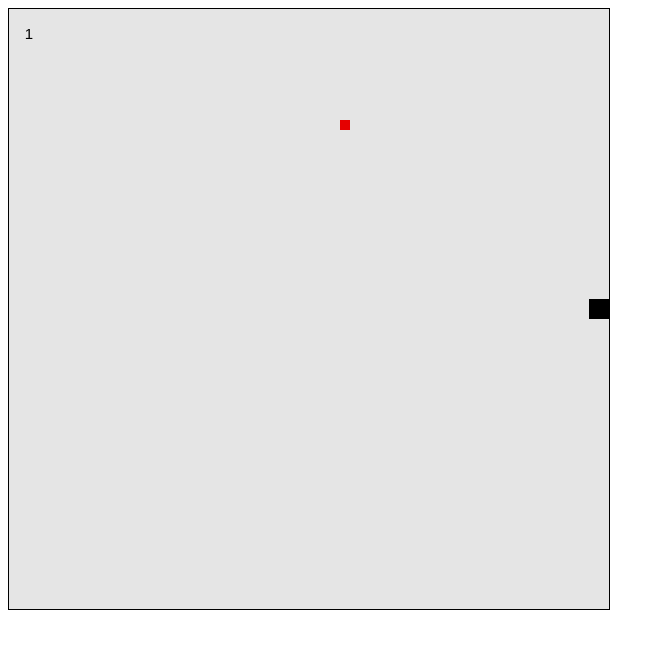
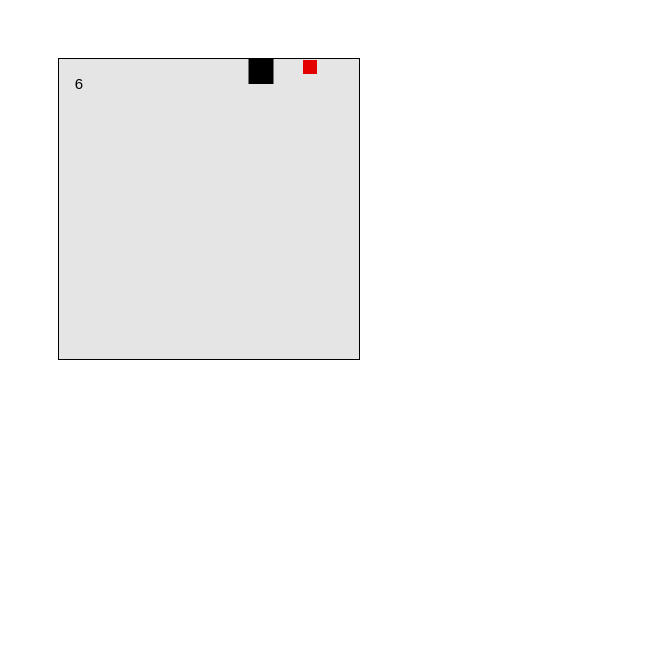
Before and after one commit to BlockSpaceVictor/SnakeGame, a plain HTML site: page index.html in a window 1280 px wide. Shown: the whole page, without its empty margins (0-665 px from the left). Drawn offline with Linux system fonts and the light colour scheme.

Commit message:
added neural net and matrix stuff

```diff
--- a/index.html
+++ b/index.html
@@ -7,11 +7,14 @@
     <style>
       #gameScreen {
         border: 1px solid black;
+        margin-left: 50px;
+        margin-top: 50px;
       }
+
     </style>
 </head>
 <body>
-	<canvas id="gameScreen" width="600" height="600"></canvas>
+	<canvas id="gameScreen" width="300" height="300"></canvas>
 
 	<script src="/src/index.js" type="module"></script>
 </body>
--- a/src/food.js
+++ b/src/food.js
@@ -2,8 +2,9 @@ export default class Food {
 
 
 	constructor(game){
-		this.width = 10;
-		this.height = 10;
+		this.size = this.getRandomInt(10, 30);
+		this.width = this.size;
+		this.height = this.size;
 		this.gameWidth = game.gameWidth;
 		this.gameHeight = game.gameHeight;
 		this.position = {
--- a/src/game.js
+++ b/src/game.js
@@ -1,14 +1,18 @@
 import Head from "/src/head.js";
 import InputHandler from "/src/input.js";
 import Food from "/src/food.js";
+import Matrix from "/src/matrix.js";
+import NeuralNetwork from "/src/neuralnet.js";
 
 export default class Game {
 
-	constructor(gameWidth, gameHeight){
+	constructor(gameWidth, gameHeight, nn){
+		this.nn = nn;
 		this.gameWidth = gameWidth;
 		this.gameHeight = gameHeight;
 		this.score = 0;
 		this.foodObjects = [];
+		this.OUTPUT_THRESHOLD = 0.2;
 
 		this.head = new Head(this);
 		new InputHandler(this.head, this);
@@ -21,6 +25,46 @@ export default class Game {
 	}
 
 	update(deltaTime){
+
+		// neural net activity:
+		// predict:
+		var x = this.head.position.x + this.head.width / 2;
+
+		var y = this.head.position.y + this.head.height / 2;
+
+		var fx = this.foodObjects[0].position.x + this.foodObjects[0].width / 2;
+
+		var fy = this.foodObjects[0].position.y + this.foodObjects[0].height / 2;
+
+
+		let outputs = this.nn.feedForward(this.normalize([x,y,fx,fy])).data;
+		//console.log("outputs: " + outputs);
+		//console.log("output 0: " + outputs[0][0]);
+		//console.log("output 1: " + outputs[0][1]);
+
+		// move head based on nn output:
+		if(outputs[0][0] <= 0.2){
+			this.head.moveLeft();
+			//console.log("the left case!");
+		} else if(outputs[0][0] >= (1 - 0.2)){
+			this.head.moveRight();
+			//console.log("the right case!");
+		} else {
+			//
+			//console.log("hit the else case for output 0");
+		}
+
+		if(outputs[0][1] <= 0.2){
+			this.head.moveUp();
+			//console.log("the up case!");
+		} else if (outputs[0][1] >= (1 - 0.2)){
+			this.head.moveDown();
+			//console.log("the down case!");
+		} else {
+			//
+			//console.log("hit the else case for output 1");
+		}
+
 		this.head.update(deltaTime);
 		this.foodObjects.forEach(object => object.update(deltaTime));
 		this.foodObjects = this.foodObjects.filter(object => !object.markedForDeletion);
@@ -28,6 +72,7 @@ export default class Game {
 			this.food = new Food(this);
 			this.foodObjects = [this.food];
 		}
+
 	}
 
 	draw(ctx){
@@ -43,4 +88,20 @@ export default class Game {
       	ctx.textAlign = "center";
       	ctx.fillText(this.score, 20, 30);
 	}
+
+	normalize(inputs){
+		var x = inputs[0];
+		var y = inputs[1];
+		var fx = inputs[2];
+		var fy = inputs[3];
+
+
+		var xnorm = x / this.gameWidth;
+		var ynorm = y / this.gameHeight;
+		var fxnorm = fx / this.gameWidth;
+		var fynorm = fy / this.gameHeight;
+
+
+		return [xnorm, ynorm, fxnorm, fynorm];
+	}
 }
--- a/src/head.js
+++ b/src/head.js
@@ -5,10 +5,10 @@ export default class Head {
 
 	constructor(game){
 		this.game = game;
-		this.width = 20;
-		this.height = 20;
-		this.maxSpeed = 2;
-		this.speed =2;
+		this.width = 25;
+		this.height = 25;
+		this.maxSpeed = 4;
+		this.speed =0;
 		this.updown = 0;
 		this.gameWidth = game.gameWidth;
 		this.gameHeight = game.gameHeight;
@@ -21,7 +21,6 @@ export default class Head {
 	update(deltaTime){
 		this.position.x += this.speed;
 		this.position.y += this.updown;
-		console.log(this.position.x, this.position.y);
 
 		//edge collisions:
 		if (this.position.x < 0) this.position.x = 0;
--- a/src/index.js
+++ b/src/index.js
@@ -1,12 +1,100 @@
 import Game from "./game.js";
+import Matrix from "./matrix.js";
+import NeuralNetwork from "./neuralnet.js";
 
 let canvas = document.getElementById("gameScreen");
 let ctx = canvas.getContext("2d");
 
-const GAME_WIDTH = 600;
-const GMAME_HEIGHT = 600;
+//constants:
+const GAME_WIDTH = 300;
+const GMAME_HEIGHT = 300;
 
-let game = new Game(GAME_WIDTH, GMAME_HEIGHT);
+//neural net paramaters:
+const AUTOMATION_ON = true;  // enable the neural network and let it take over the game
+const NUM_INPUTS = 4;
+const NUM_HIDDEN = 20;
+const NUM_OUTPUTS = 2;
+const NUM_SAMPLES = 100000;
+const OUTPUT_THRESHOLD = 0.05;
+
+
+//set up neural network
+let nn;
+
+if(AUTOMATION_ON){
+	nn = new NeuralNetwork(NUM_INPUTS, NUM_HIDDEN, NUM_OUTPUTS);
+
+	//train network:
+	for(let i = 0; i < NUM_SAMPLES; i++){
+
+		/*
+		x = head.x (center)
+		y = head.y
+		fx = food.x
+		fy = food.y
+		*/
+
+		let x = Math.floor(Math.random()* GAME_WIDTH);
+		let y = Math.floor(Math.random()* GMAME_HEIGHT);
+		let fx = Math.floor(Math.random()* GAME_WIDTH);
+		let fy = Math.floor(Math.random()* GMAME_HEIGHT);
+
+		var output;
+
+		if(fx > x && fy > y){
+			output = [1,1]; //right down
+		} else if (fx > x && fy < y){
+			output = [1,0]; //right up
+		} else if (fx < x && fy > y){
+			output = [0,1]; // left
+		} else if (fx < x && fy <y){
+			output = [0,0]; //left up
+		} else if (fx == x && fy > y){
+			output = [0.5,1];
+		} else if (fx == x && fy < y){
+			output = [0.5,0];
+		} else if (fx > x && fy == y){
+			output = [1, 0.5];
+		} else {
+			output = [0,0.5];
+		}
+
+		nn.train(normalize([x,y,fx,fy]), output);
+	}
+
+	//test network:
+	console.log("Neural Network Stats:");
+	console.log("Input Layer: " + NUM_INPUTS);
+	console.log("Hidden Layers: " + NUM_HIDDEN);
+	console.log("Number of training iterations: " + NUM_SAMPLES);
+	console.log("Testing Network Performance on random samples: ");
+	console.log(" fx > x && fy > y expected result: [1,1]: " + nn.feedForward(normalize([20 ,50, 50, 100])).data);
+	console.log(" fx > x && fy < y expected result: [1,0]: " + nn.feedForward(normalize([20 ,200, 50, 80])).data);
+	console.log(" fx < x && fy > y expected result: [0,1]: " + nn.feedForward(normalize([300 ,150, 130, 350])).data);
+	console.log(" fx < x && fy < y expected result: [0,0]: " + nn.feedForward(normalize([400 ,200, 50, 50])).data);
+
+	console.log(" fx == x && fy > y expected result: [0.5,1]: " + nn.feedForward(normalize([50 ,50, 50, 100])).data);
+	console.log(" fx == x && fy < y expected result: [0.5,0]: " + nn.feedForward(normalize([100 ,200, 100, 80])).data);
+	console.log(" fx > x && fy == y expected result: [1,0.5]: " + nn.feedForward(normalize([70 ,150, 300, 150])).data);
+	console.log(" fx < x && fy == y expected result: [0,0.5]: " + nn.feedForward(normalize([400 ,200, 50, 200])).data);
+}
+
+function normalize(inputs){
+	var x = inputs[0];
+	var y = inputs[1];
+	var fx = inputs[2];
+	var fy = inputs[3];
+
+	var xnorm = x / GAME_WIDTH;
+	var ynorm = y / GMAME_HEIGHT;
+	var fxnorm = fx / GAME_WIDTH;
+	var fynorm = fy / GMAME_HEIGHT;
+
+
+	return [xnorm, ynorm, fxnorm, fynorm];
+}
+
+let game = new Game(GAME_WIDTH, GMAME_HEIGHT, nn);
 
 let lastTime = 0;
 game.start();
--- /dev/null
+++ b/src/matrix.js
@@ -0,0 +1,135 @@
+
+export default class Matrix {
+
+
+    constructor(rows, cols, data = []) {
+        this._rows = rows;
+        this._cols = cols;
+        this._data = data;
+
+        // initialise with zeroes if no data provided
+        if (data == null || data.length == 0) {
+            this._data = [];
+            for (let i = 0; i < this._rows; i++) {
+                this._data[i] = [];
+                for (let j = 0; j < this._cols; j++) {
+                    this._data[i][j] = 0;
+                }
+            }
+        } else {
+            // check data integrity
+            if (data.length != rows || data[0].length != cols) {
+                throw new Error("Incorrect data dimensions!");
+            }
+        }
+    }
+
+    get rows() {
+        return this._rows;
+    }
+
+    get cols() {
+        return this._cols;
+    }
+
+    get data() {
+        return this._data;
+    }
+
+    // add two matrices
+    static add(m0, m1) {
+        Matrix.checkDimensions(m0, m1);
+        let m = new Matrix(m0.rows, m0.cols);
+        for (let i = 0; i < m.rows; i++) {
+            for (let j = 0; j < m.cols; j++) {
+                m.data[i][j] = m0.data[i][j] + m1.data[i][j];
+            }
+        }
+        return m;
+    }
+
+    // check matrices have the same dimensions
+    static checkDimensions(m0, m1) {
+        if (m0.rows != m1.rows || m0.cols != m1.cols) {
+            throw new Error("Matrices are of different dimensions!");
+        }
+    }
+
+    // convert array to a one-rowed matrix
+    static convertFromArray(arr) {
+        return new Matrix(1, arr.length, [arr]);
+    }
+
+    // dot product of two matrices
+    static dot(m0, m1) {
+        if (m0.cols != m1.rows) {
+            throw new Error("Matrices are not \"dot\" compatible!");
+        }
+        let m = new Matrix(m0.rows, m1.cols);
+        for (let i = 0; i < m.rows; i++) {
+            for (let j = 0; j < m.cols; j++) {
+                let sum = 0;
+                for (let k = 0; k < m0.cols; k++) {
+                    sum += m0.data[i][k] * m1.data[k][j];
+                }
+                m.data[i][j] = sum;
+            }
+        }
+        return m;
+    }
+
+    // apply a function to each cell of the given matrix
+    static map(m0, mFunction) {
+        let m = new Matrix(m0.rows, m0.cols);
+        for (let i = 0; i < m.rows; i++) {
+            for (let j = 0; j < m.cols; j++) {
+                m.data[i][j] = mFunction(m0.data[i][j]);
+            }
+        }
+        return m;
+    }
+
+    // multiply two matrices (not the dot product)
+    static multiply(m0, m1) {
+        Matrix.checkDimensions(m0, m1);
+        let m = new Matrix(m0.rows, m0.cols);
+        for (let i = 0; i < m.rows; i++) {
+            for (let j = 0; j < m.cols; j++) {
+                m.data[i][j] = m0.data[i][j] * m1.data[i][j];
+            }
+        }
+        return m;
+    }
+
+    // subtract two matrices
+    static subtract(m0, m1) {
+        Matrix.checkDimensions(m0, m1);
+        let m = new Matrix(m0.rows, m0.cols);
+        for (let i = 0; i < m.rows; i++) {
+            for (let j = 0; j < m.cols; j++) {
+                m.data[i][j] = m0.data[i][j] - m1.data[i][j];
+            }
+        }
+        return m;
+    }
+
+    // find the transpose of the given matrix
+    static transpose(m0) {
+        let m = new Matrix(m0.cols, m0.rows);
+        for (let i = 0; i < m0.rows; i++) {
+            for (let j = 0; j < m0.cols; j++) {
+                m.data[j][i] = m0.data[i][j];
+            }
+        }
+        return m;
+    }
+
+    // apply random weights between -1 and 1
+    randomWeights() {
+        for (let i = 0; i < this.rows; i++) {
+            for (let j = 0; j < this.cols; j++) {
+                this.data[i][j] = Math.random() * 2 - 1;
+            }
+        }
+    }
+}
--- /dev/null
+++ b/src/neuralnet.js
@@ -0,0 +1,124 @@
+import Matrix from "./matrix.js";
+
+export default class NeuralNetwork {
+    constructor(numInputs, numHidden, numOutputs) {
+        this._inputs = [];
+        this._hidden = [];
+        this._numInputs = numInputs;
+        this._numHidden = numHidden;
+        this._numOutputs = numOutputs;
+        this._bias0 = new Matrix(1, this._numHidden);
+        this._bias1 = new Matrix(1, this._numOutputs);
+        this._weights0 = new Matrix(this._numInputs, this._numHidden);
+        this._weights1 = new Matrix(this._numHidden, this._numOutputs);
+
+        // randomise the initial weights
+        this._bias0.randomWeights();
+        this._bias1.randomWeights();
+        this._weights0.randomWeights();
+        this._weights1.randomWeights();
+    }
+
+    get inputs() {
+        return this._inputs;
+    }
+
+    set inputs(inputs) {
+        this._inputs = inputs;
+    }
+
+    get hidden() {
+        return this._hidden;
+    }
+
+    set hidden(hidden) {
+        this._hidden = hidden;
+    }
+
+    get bias0() {
+        return this._bias0;
+    }
+
+    set bias0(bias) {
+        this._bias0 = bias;
+    }
+
+    get bias1() {
+        return this._bias1;
+    }
+
+    set bias1(bias) {
+        this._bias1 = bias;
+    }
+
+    get weights0() {
+        return this._weights0;
+    }
+
+    set weights0(weights) {
+        this._weights0 = weights;
+    }
+
+    get weights1() {
+        return this._weights1;
+    }
+
+    set weights1(weights) {
+        this._weights1 = weights;
+    }
+
+    feedForward(inputArray) {
+        // convert input array to a matrix
+        this.inputs = Matrix.convertFromArray(inputArray);
+
+        // find the hidden values and apply the activation function
+        this.hidden = Matrix.dot(this.inputs, this.weights0);
+        this.hidden = Matrix.add(this.hidden, this.bias0); // apply bias
+        this.hidden = Matrix.map(this.hidden, x => sigmoid(x));
+
+        // find the output values and apply the activation function
+        let outputs = Matrix.dot(this.hidden, this.weights1);
+        outputs = Matrix.add(outputs, this.bias1); // apply bias
+        outputs = Matrix.map(outputs, x => sigmoid(x));
+
+        return outputs;
+    }
+
+    train(inputArray, targetArray) {
+        // feed the input data through the network
+        let outputs = this.feedForward(inputArray);
+
+        // calculate the output errors (target - output)
+        let targets = Matrix.convertFromArray(targetArray);
+        let outputErrors = Matrix.subtract(targets, outputs);
+
+        // calculate the deltas (errors * derivitive of the output)
+        let outputDerivs = Matrix.map(outputs, x => sigmoid(x, true));
+        let outputDeltas = Matrix.multiply(outputErrors, outputDerivs);
+
+        // calculate hidden layer errors (deltas "dot" transpose of weights1)
+        let weights1T = Matrix.transpose(this.weights1);
+        let hiddenErrors = Matrix.dot(outputDeltas, weights1T);
+
+        // calculate the hidden deltas (errors * derivitive of hidden)
+        let hiddenDerivs = Matrix.map(this.hidden, x => sigmoid(x, true));
+        let hiddenDeltas = Matrix.multiply(hiddenErrors, hiddenDerivs);
+
+        // update the weights (add transpose of layers "dot" deltas)
+        let hiddenT = Matrix.transpose(this.hidden);
+        this.weights1 = Matrix.add(this.weights1, Matrix.dot(hiddenT, outputDeltas));
+        let inputsT = Matrix.transpose(this.inputs);
+        this.weights0 = Matrix.add(this.weights0, Matrix.dot(inputsT, hiddenDeltas));
+
+        // update bias
+        this.bias1 = Matrix.add(this.bias1, outputDeltas);
+        this.bias0 = Matrix.add(this.bias0, hiddenDeltas);
+    }
+}
+
+function sigmoid(x, deriv = false) {
+    if (deriv) {
+        return x * (1 - x); // where x = sigmoid(x)
+    }
+    return 1 / (1 + Math.exp(-x));
+}
```
